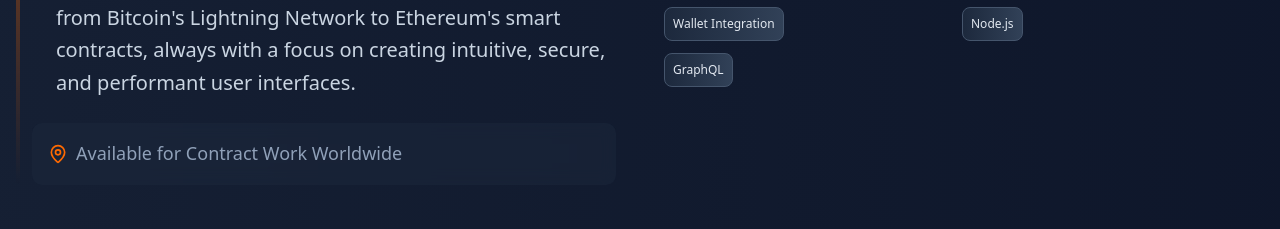
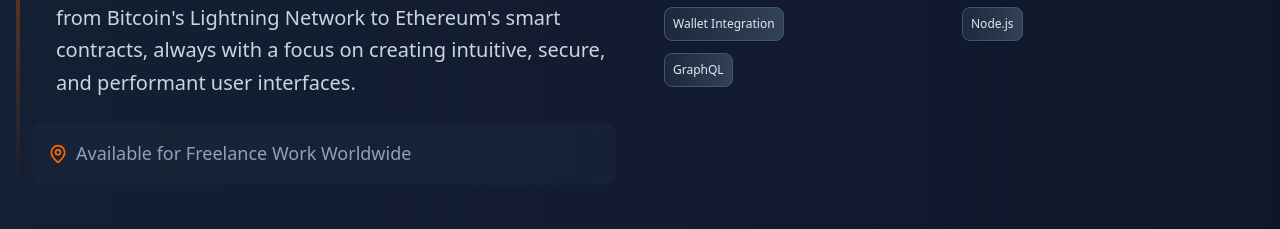
Before and after one commit to alexandriaroberts/portfolio-2025, a Next.js app: page / in a window 1280 px wide. Shown: the part 1660-1889 px from the top of the page. Built offline with nearby package versions, Linux system fonts and the light colour scheme.

Commit message:
small updates

```diff
--- a/src/app/page.tsx
+++ b/src/app/page.tsx
@@ -331,7 +331,7 @@ export default function Portfolio() {
             <div className="flex justify-center lg:justify-end">
               <div className="relative">
                 {/* Artistic profile image with multiple layers */}
-                <div className="relative w-80 h-80">
+                <div className="relative w-100 h-100">
                   {/* Outer rotating ring */}
                   <div
                     className={`absolute inset-0 rounded-full border-4 border-dashed ${
@@ -417,7 +417,7 @@ export default function Portfolio() {
                 } rounded-lg p-4 backdrop-blur-sm`}
               >
                 <MapPin className="h-5 w-5 text-orange-500" />
-                <P16 className="m-0">Available for Contract Work Worldwide</P16>
+                <P16 className="m-0">Available for Freelance Work Worldwide</P16>
               </div>
             </div>
 
```
